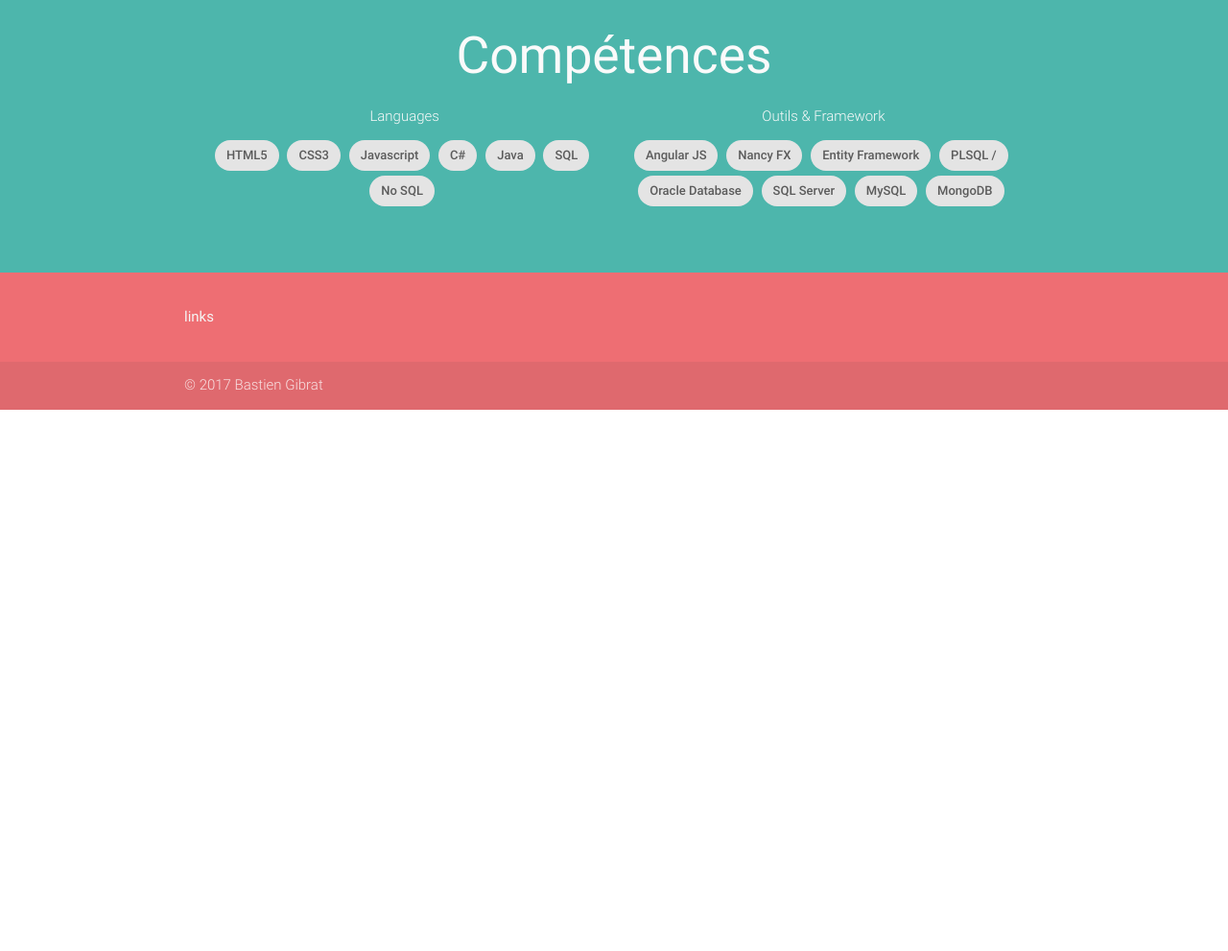
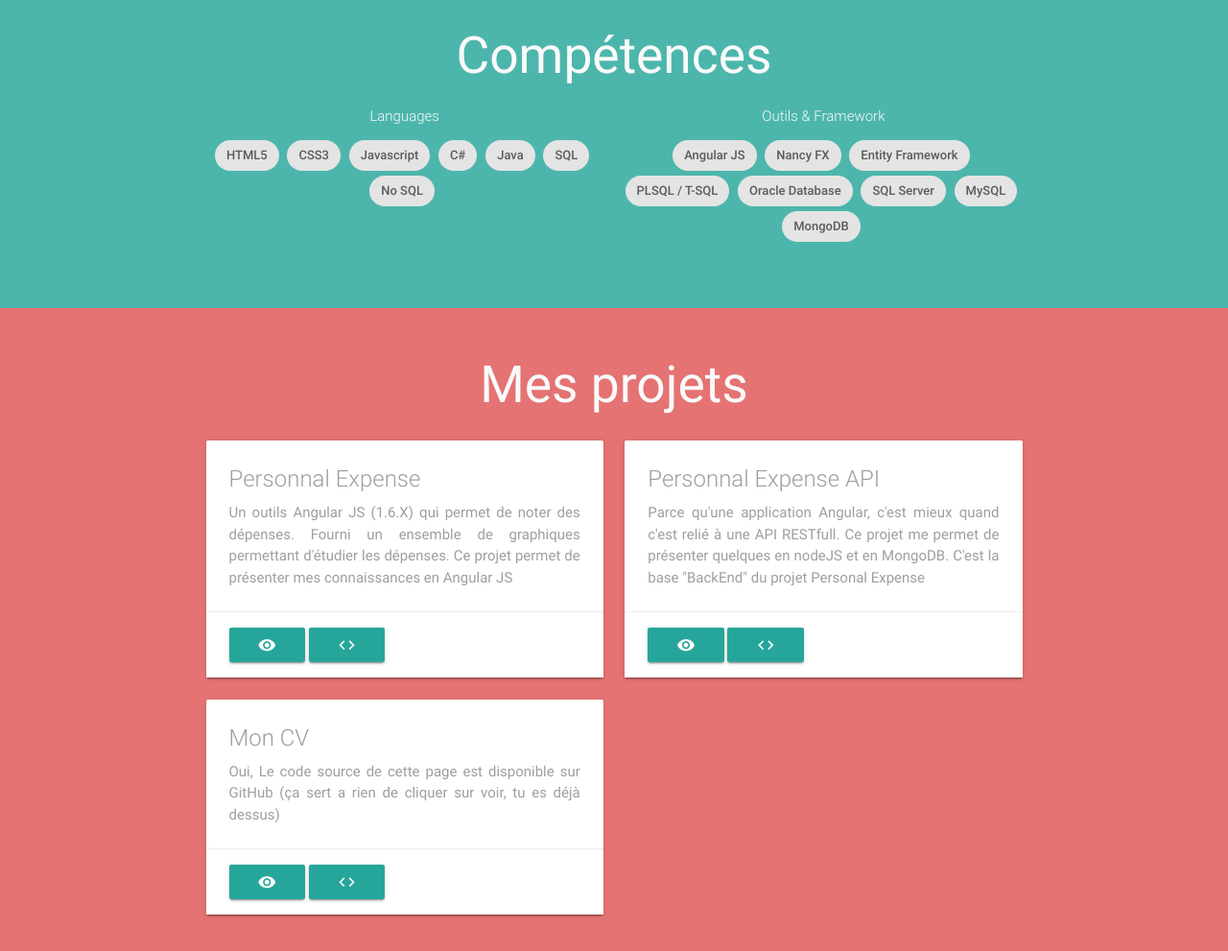
Before and after one commit to bastiengib/Resume, a plain HTML site: page index.html in a window 1280 px wide. Shown: the part 553-1544 px from the top of the page at 96% size. Before the commit the page ends 980 px from the top, so only its background shows below. Drawn offline with nearby package versions, Linux system fonts and the light colour scheme.

Commit message:
update projects

```diff
--- a/index.html
+++ b/index.html
@@ -1,6 +1,7 @@
 <!DOCTYPE html>
 <html>
     <head>
+    <meta http-equiv="Content-Type" content="text/html; charset=UTF-8" />
     <!--Import Google Icon Font-->
     <link href="http://fonts.googleapis.com/icon?family=Material+Icons" rel="stylesheet">
     <!--Import materialize.css-->
@@ -39,7 +40,7 @@
                         <div class="col s12">
                             <h2 class="materialize-red-text text-lighten-2">Description</h2>
                         </div>
-                        <p class="col caption offset-s1 s10 offset-m2 m8 materialize-blue-text text-darken-3 text-justify">Diplômé d'un titre d'ingénieur, je suis pationné par le domaine, et actuellement orienté sur le développement d'applications WEB. Vous trouverez sur cette page, mes compétences, mes expériences, et des liens vers ce que je sais faire !</p>                        <div class="col s12">
+                        <p class="col caption offset-s1 s10 offset-m2 m8 text-justify">Diplômé d'un titre d'ingénieur, je suis pationné par le domaine, et actuellement orienté sur le développement d'applications WEB. Vous trouverez sur cette page, mes compétences, mes expériences, et des liens vers ce que je sais faire !</p>                        <div class="col s12">
                             <div class="col s12 m6">
                                 <div class="center promo promo-example">
                                     <i class="material-icons materialize-red-text text-lighten-2" style="font-size: 4em;">contact_phone</i>
@@ -100,7 +101,7 @@
                                 Entity Framework
                             </div>
                             <div class="chip">
-                                PLSQL /
+                                PLSQL / T-SQL
                             </div>
                             <div class="chip">
                                 Oracle Database
@@ -113,6 +114,49 @@
                             </div>
                             <div class="chip">
                                 MongoDB
+                            </div>
+                        </div>
+                    </div>
+                </div>
+            </div>
+            <div class="panel red lighten-2 grey-text text-lighten-5">
+                <div class="container center-align row ">
+                    <h2 class="col s12">Mes projets</h2>
+                    <div class="col s12 center-align valign row">
+                        <div class="col s12 m6">
+                            <div class="card grey-text left-align">
+                                <div class="card-content">
+                                <span class="card-title">Personnal Expense</span>
+                                <p class="text-justify">Un outils Angular JS (1.6.X) qui permet de noter des dépenses. Fourni un ensemble de graphiques permettant d'étudier les dépenses. Ce projet permet de présenter mes connaissances en Angular JS</p>
+                                </div>
+                                <div class="card-action">
+                                    <a class="waves-effect waves-light btn" href="#"><i class="large material-icons">visibility</i></a>
+                                    <a class="waves-effect waves-light btn" href="#"><i class="large material-icons">code</i></a>
+                                </div>
+                            </div>
+                        </div>
+                        <div class="col s12 m6">
+                            <div class="card grey-text left-align">
+                                <div class="card-content">
+                                <span class="card-title">Personnal Expense API</span>
+                                <p class="text-justify">Parce qu'une application Angular, c'est mieux quand c'est relié à une API RESTfull. Ce projet me permet de présenter quelques en nodeJS et en MongoDB. C'est la base "BackEnd" du projet Personal Expense</p>
+                                </div>
+                                <div class="card-action">
+                                    <a class="waves-effect waves-light btn" href="#"><i class="large material-icons">visibility</i></a>
+                                    <a class="waves-effect waves-light btn" href="#"><i class="large material-icons">code</i></a>
+                                </div>
+                            </div>
+                        </div>
+                        <div class="col s12 m6">
+                            <div class="card grey-text left-align">
+                                <div class="card-content">
+                                <span class="card-title">Mon CV</span>
+                                <p class="text-justify">Oui, Le code source de cette page est disponible sur GitHub (ça sert a rien de cliquer sur voir, tu es déjà dessus)</p>
+                                </div>
+                                <div class="card-action">
+                                    <a class="waves-effect waves-light btn" href="#"><i class="large material-icons">visibility</i></a>
+                                    <a class="waves-effect waves-light btn" href="#"><i class="large material-icons">code</i></a>
+                                </div>
                             </div>
                         </div>
                     </div>
```
